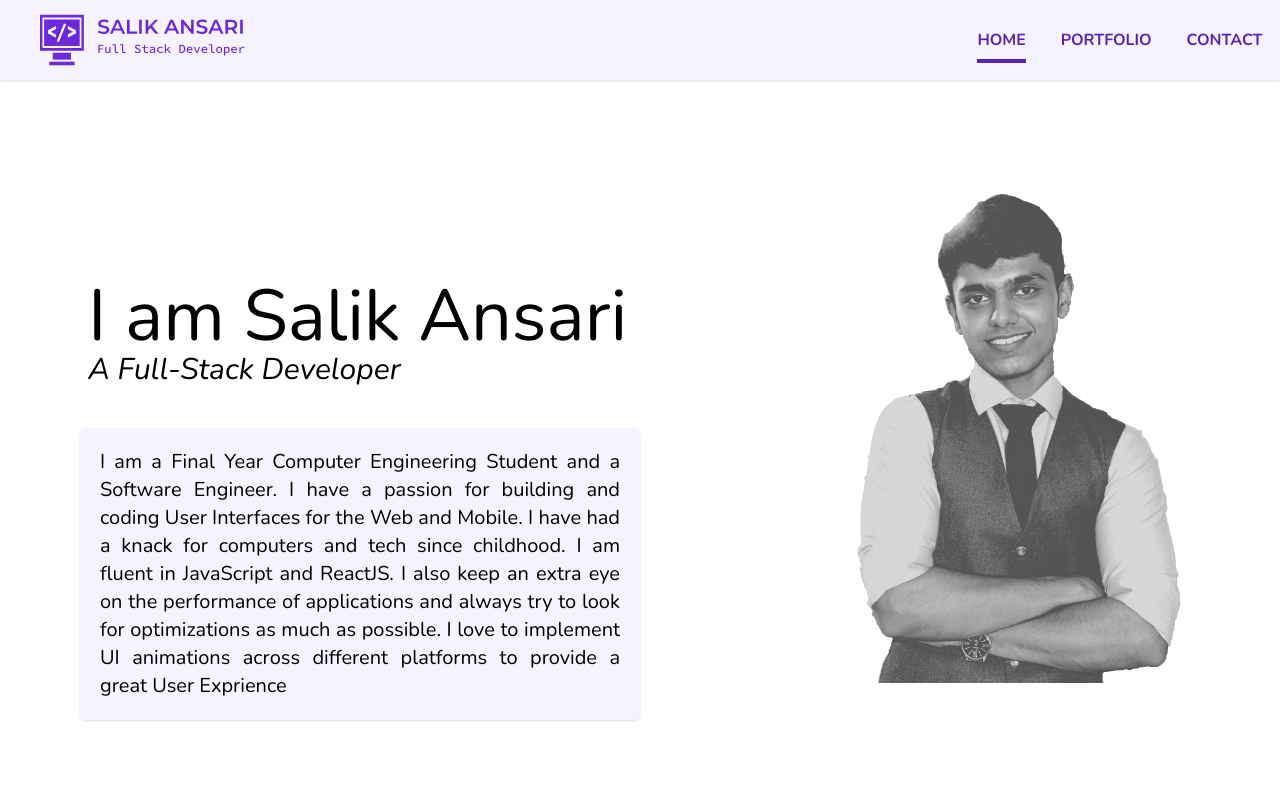
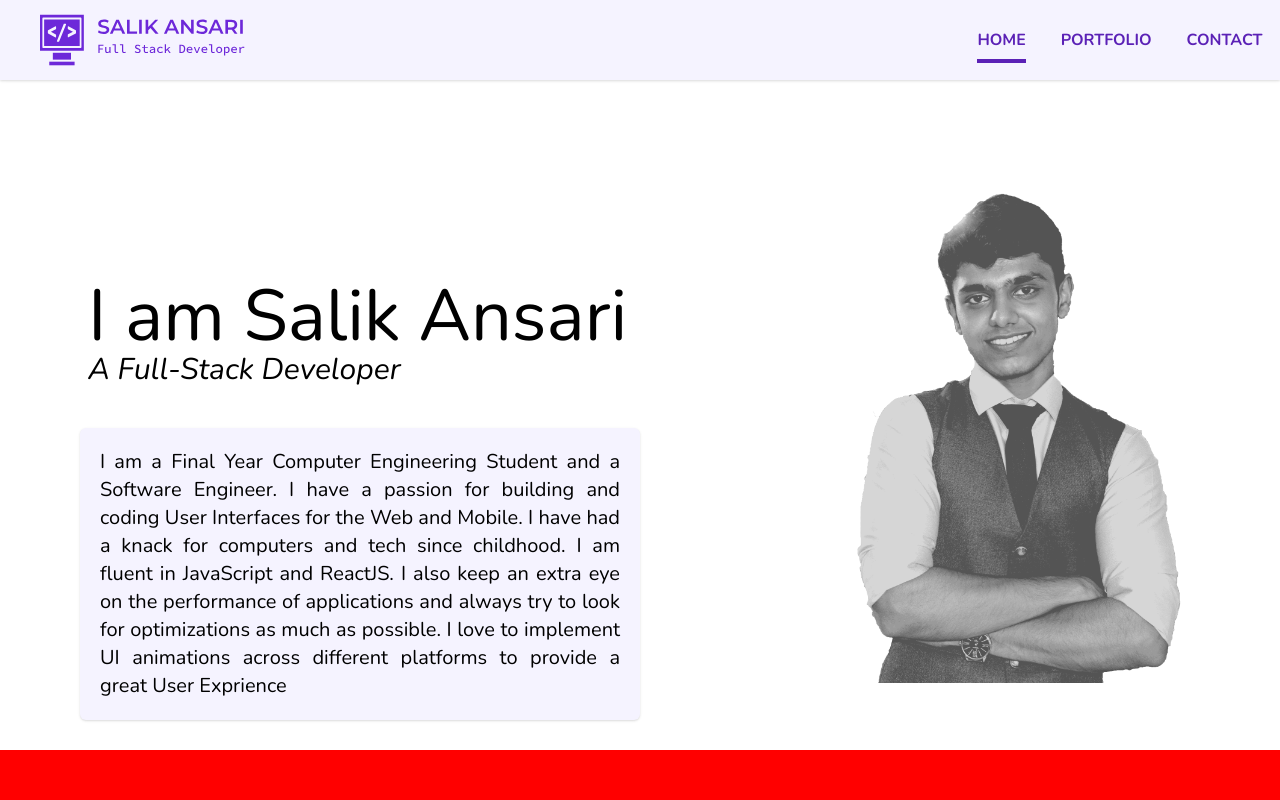
Before and after one commit to salikansari6/portfolio, a Next.js app: page / in a window 1280 px wide. Shown: the top 800 px of the page. Built offline with nearby package versions, Linux system fonts and the light colour scheme.

Commit message:
added snackbar code with React Portal

```diff
--- /dev/null
+++ b/components/Snackbar.jsx
@@ -0,0 +1,8 @@
+import React from "react";
+import ReactDOM from "react-dom";
+
+const Snackbar = () => {
+  return <div></div>;
+};
+
+ReactDOM.render(<Snackbar />, document.getElementById("snackbar"));
--- a/styles/globals.css
+++ b/styles/globals.css
@@ -61,3 +61,12 @@
   -ms-overflow-style: none;
   scrollbar-width: none;
 } */
+
+#snackbar {
+  height: 50px;
+  width: 100vw;
+  position: fixed;
+  left: 0;
+  bottom: 0;
+  background: red;
+}
```
